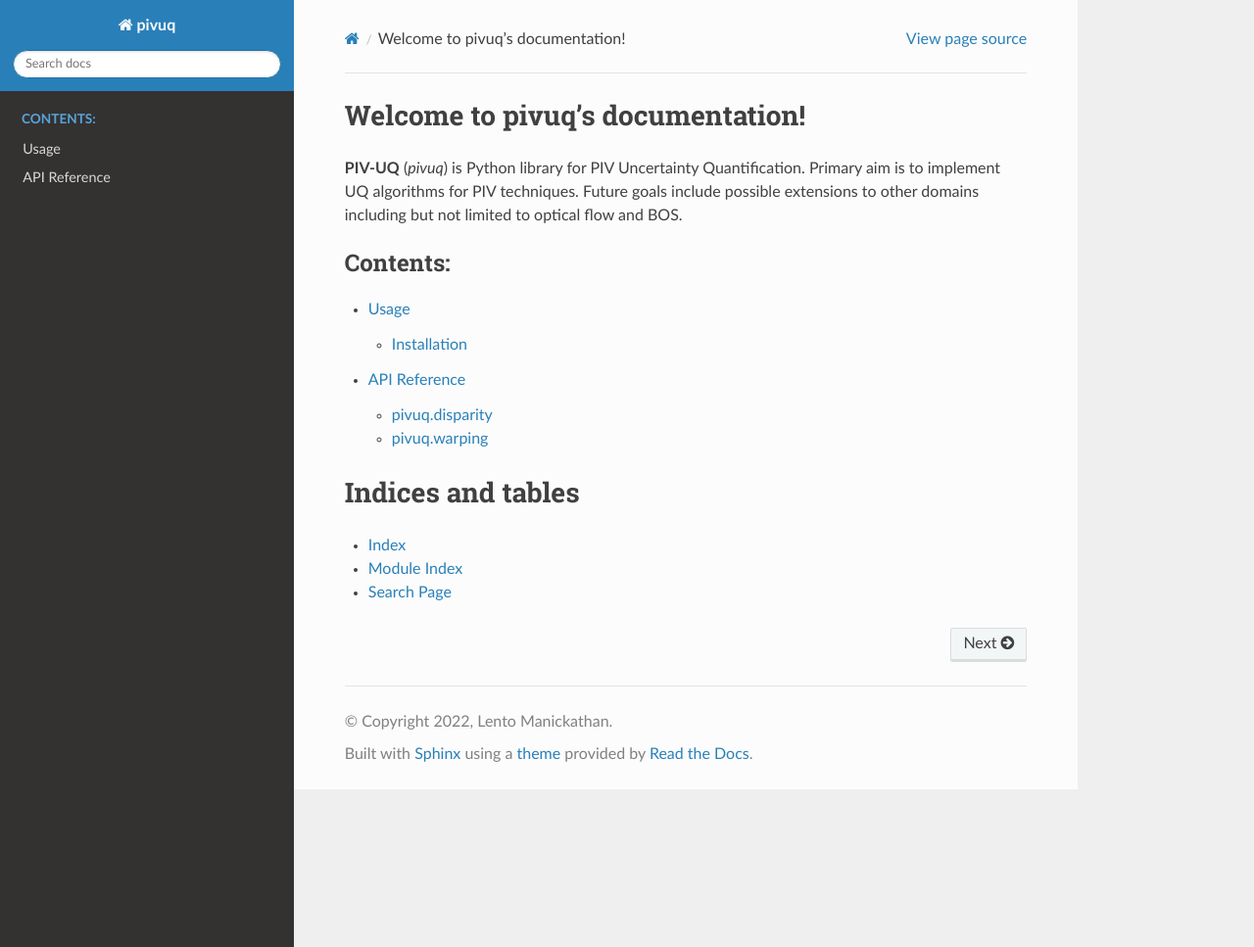
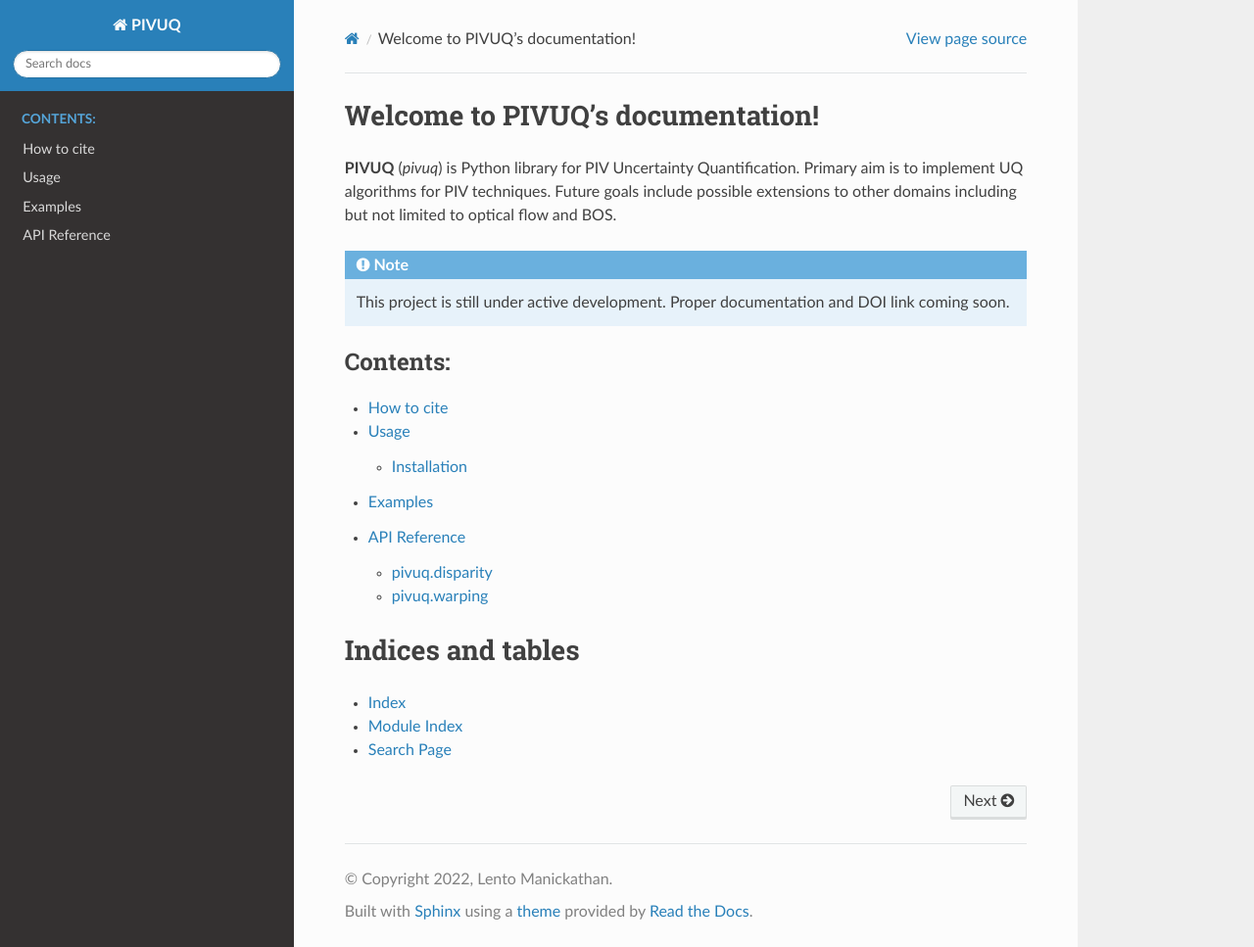
Before and after one commit to lento234/pivuq, a Sphinx documentation site: the page built from docs/source/index.rst, in a window 1280 px wide and 967 px high. Shown: the whole window at 98% size. Built offline with Sphinx 7.4.7 and the Read the Docs theme 2.0.0, drawn with Linux system fonts in a browser that asks for light colours.

Commit message:
added notebook examples to documentation. added citation posibility (#13)

```diff
--- a/docs/requirements.txt
+++ b/docs/requirements.txt
@@ -1,4 +1,7 @@
+ipykernel
+matplotlib
 nbsphinx
-sphinx
+pandoc
+Sphinx
 sphinx_copybutton
 sphinx_rtd_theme
--- a/docs/source/conf.py
+++ b/docs/source/conf.py
@@ -22,7 +22,7 @@
 
 # -- Project information -----------------------------------------------------
 
-project = "pivuq"
+project = "PIVUQ"
 copyright = f"{datetime.datetime.today().year}, Lento Manickathan"
 author = "Lento Manickathan"
 
--- a/docs/source/index.rst
+++ b/docs/source/index.rst
@@ -3,17 +3,22 @@
    You can adapt this file completely to your liking, but it should at least
    contain the root `toctree` directive.
 
-Welcome to pivuq's documentation!
+Welcome to PIVUQ's documentation!
 =================================
 
-**PIV-UQ** (`pivuq`) is Python library for PIV Uncertainty Quantification. Primary aim is to implement UQ algorithms for PIV techniques. Future goals include possible extensions to other domains including but not limited to optical flow and BOS.
+**PIVUQ** (`pivuq`) is Python library for PIV Uncertainty Quantification. Primary aim is to implement UQ algorithms for PIV techniques. Future goals include possible extensions to other domains including but not limited to optical flow and BOS.
 
+.. note::
+
+   This project is still under active development. Proper documentation and DOI link coming soon.
 
 .. toctree::
    :maxdepth: 2
    :caption: Contents:
 
+   citation.rst
    usage.rst
+   examples.rst
    api.rst
 
 
--- a/docs/source/usage.rst
+++ b/docs/source/usage.rst
@@ -4,7 +4,7 @@
 Installation
 ------------
 
-To use PIV-UQ (`pivuq`), first install it using pip:
+To use PIVUQ (`pivuq`), first install it using pip:
 
 .. code-block:: console
 
```
Also changed, not shown: docs/source/citation.rst (added, +8 -0 lines), docs/source/examples.rst (added, +8 -0 lines), 1 other file.
